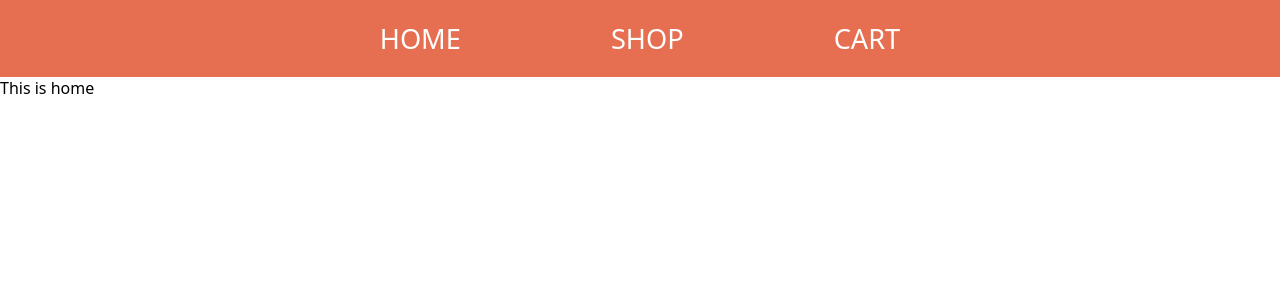
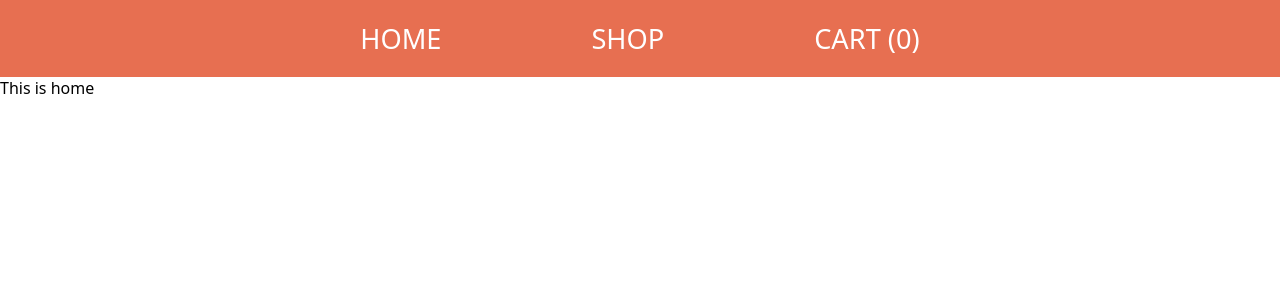
Before and after one commit to louis-esco/top-react-shopping-cart, a React (Vite) app: page / in a window 1280 px wide. Shown: the top 300 px of the page. Built offline with nearby package versions, Linux system fonts and the light colour scheme.

Commit message:
Display cart items in navBar

```diff
--- a/src/components/Navbar/Navbar.jsx
+++ b/src/components/Navbar/Navbar.jsx
@@ -1,7 +1,9 @@
 import { NavLink } from "react-router-dom";
 import styles from "./Navbar.module.css";
+import PropTypes from "prop-types";
 
-export default function Navbar() {
+export default function Navbar({ getCartLength }) {
+  const cartLength = getCartLength();
   return (
     <nav className={styles.navBar}>
       <NavLink className={styles.navLink} to={"/"}>
@@ -11,8 +13,12 @@ export default function Navbar() {
         SHOP
       </NavLink>
       <NavLink className={styles.navLink} to={"/cart"}>
-        CART
+        CART ({cartLength})
       </NavLink>
     </nav>
   );
 }
+
+Navbar.propTypes = {
+  getCartLength: PropTypes.func,
+};
```
